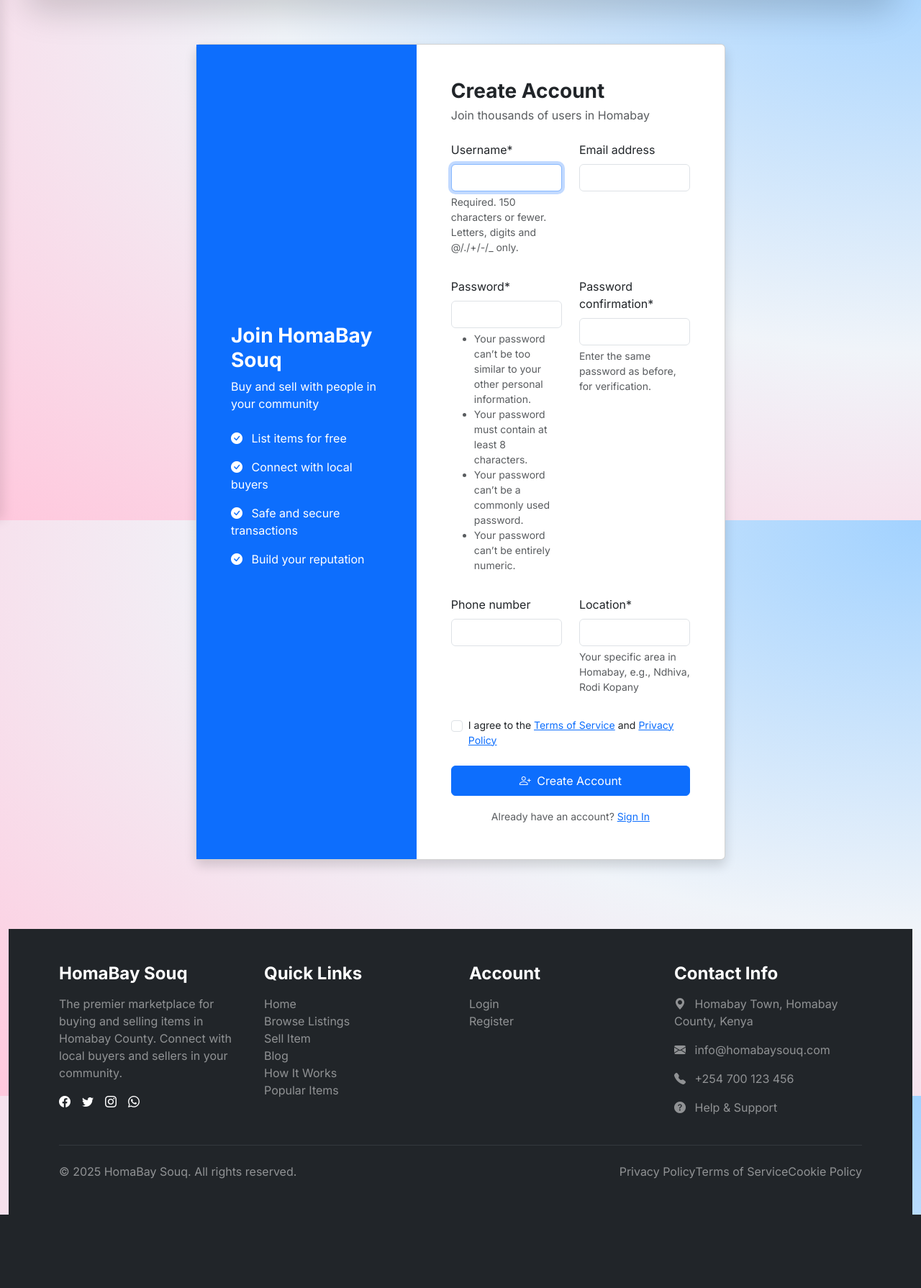
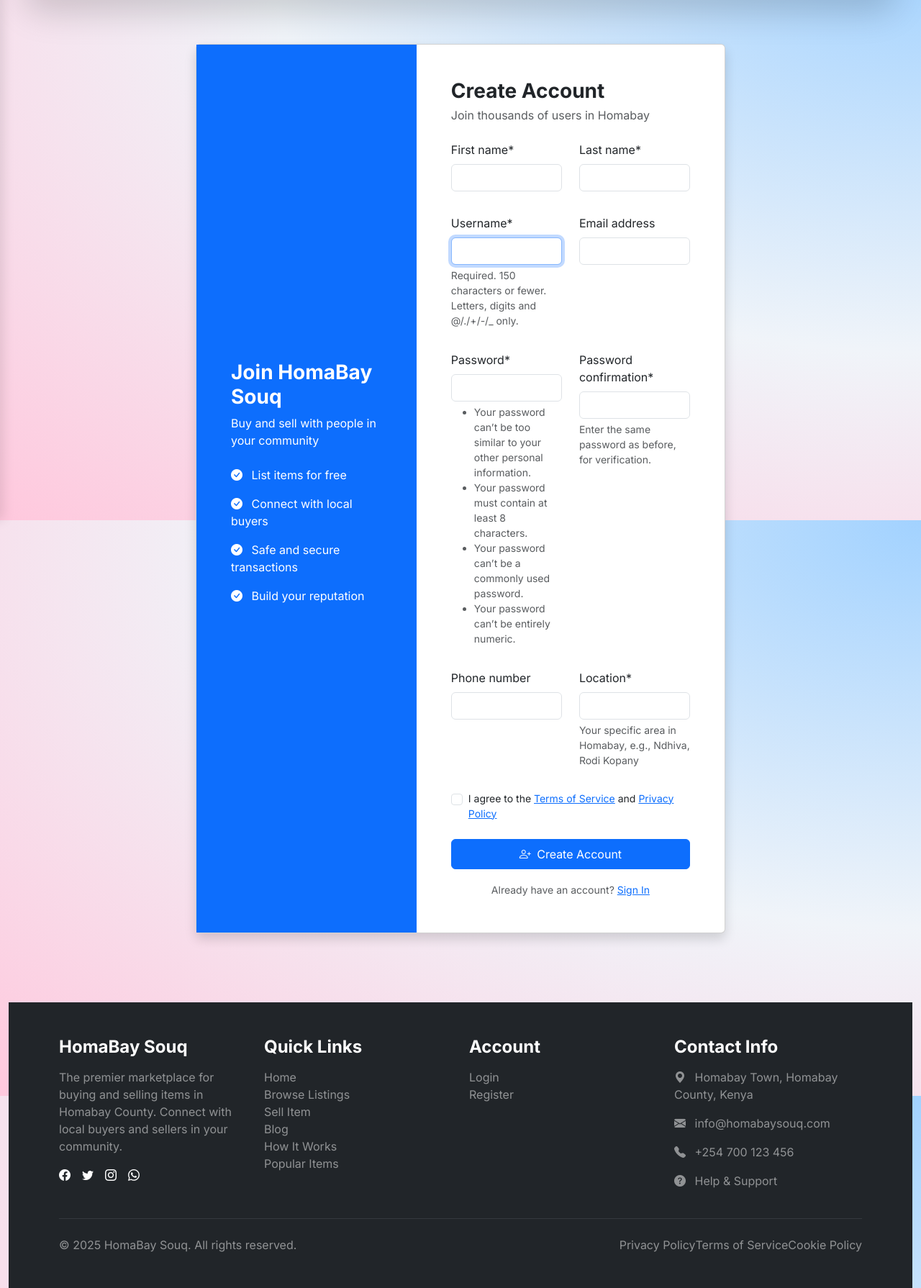
Before and after one commit to 00peteromondi/homabaysouq, a Django app: page /users/register/ in a window 1280 px wide. Shown: the part 77-1867 px from the top of the page at 72% size. Before the commit the page ends 1765 px from the top, so only its background shows below. Run offline with Django 5.2, Linux system fonts and the light colour scheme; some libraries are stand-ins or nearby versions.

Commit message:
Fixed the register to have firt and last names

```diff
--- a/templates/users/register.html
+++ b/templates/users/register.html
@@ -28,6 +28,15 @@
 
                             <form method="post">
                                 {% csrf_token %}
+
+                                <div class="row">
+                                    <div class="col-md-6 mb-3">
+                                        {{ form.first_name|as_crispy_field }}
+                                    </div>
+                                    <div class="col-md-6 mb-3">
+                                        {{ form.last_name|as_crispy_field }}
+                                    </div>
+                                </div>
 
                                 <div class="row">
                                     <div class="col-md-6 mb-3">
```
